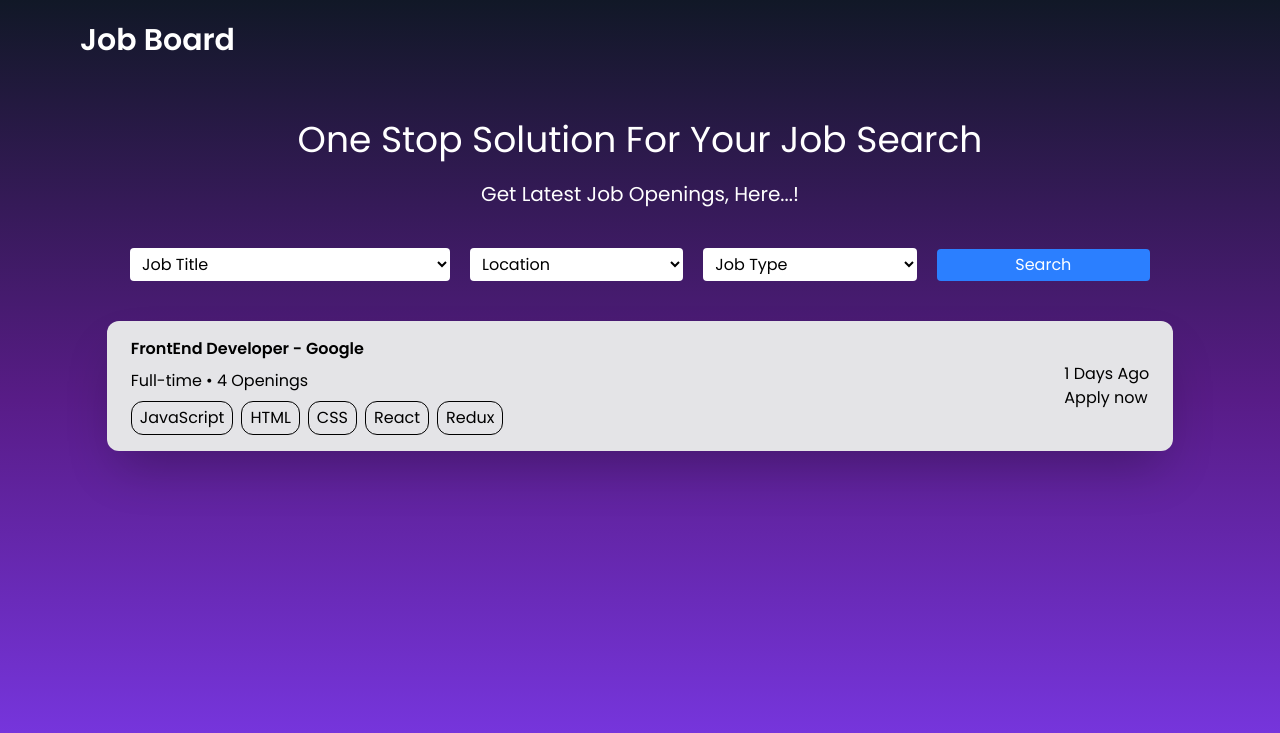
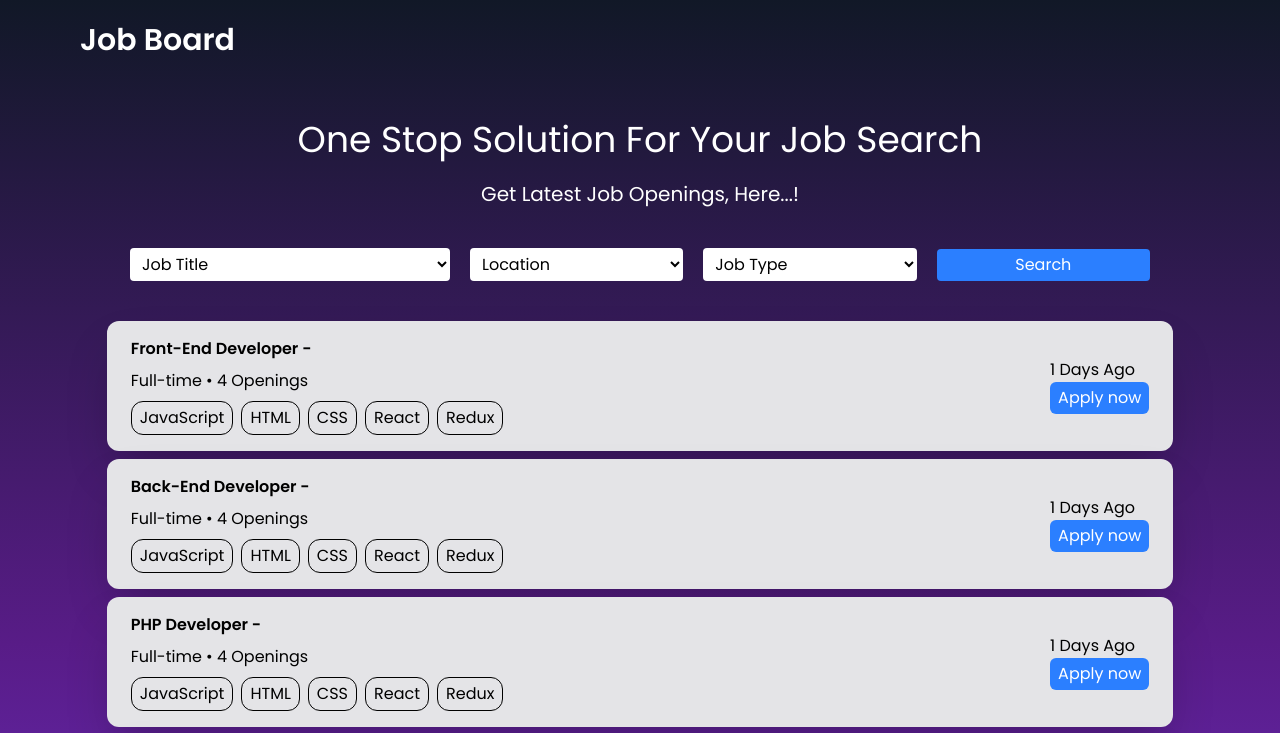
Before and after one commit to Vishal-080/React_Job_portal_project, a React (Vite) app: page / in a window 1280 px wide. Shown: the top 733 px of the page. Built offline with nearby package versions, Linux system fonts and the light colour scheme.

Commit message:
Job card

```diff
--- a/src/App.jsx
+++ b/src/App.jsx
@@ -2,6 +2,7 @@ import Header from "./components/Header";
 import JobCard from "./components/JobCard";
 import Navbar from "./components/Navbar";
 import SearchJob from "./components/SearchJob";
+import {data} from "./assets/dummyJobData.json";
 
 function App() {
 
@@ -10,7 +11,7 @@ function App() {
       <Navbar />
       <Header />
       <SearchJob />
-      <JobCard />
+      {data.map((item)=><JobCard key={item.id} jobData={item}/>)}
     </div>
   )
 }
--- a/src/components/JobCard.jsx
+++ b/src/components/JobCard.jsx
@@ -1,17 +1,18 @@
 import React from 'react';
 import dayjs from "dayjs";
 
-const JobCard = () => {
-
+const JobCard = (props) => {
   let skills = ["JavaScript", "HTML", "CSS", "React", "Redux"];
   let date1 = dayjs(Date.now());
   let diffDate = date1.diff("04-20-2025", "day");
+  console.log(props.jobData.title, "data");
+  const {title, id, company} = props.jobData;
 
   return (
     <div className='w-10/12 mx-auto my-2'>
       <div className='bg-zinc-200 px-6 py-4 rounded-xl shadow-2xl flex justify-between items-center hover:border hover:border-blue-500 hover:bg-zinc-100'>
         <div className='flex flex-col items-start gap-2'>
-          <h1 className='font-semibold'>FrontEnd Developer - Google</h1>
+          <h1 className='font-semibold'>{title} - {props.company}</h1>
           <p>Full-time &#x2022; 4 Openings</p>
           <div className='flex items-center gap-2'>
             {skills.map((item)=><p className='px-2 py-1 rounded-xl border'>{item}</p>)}
@@ -19,7 +20,7 @@ const JobCard = () => {
         </div>
         <div>
           <p>{diffDate} Days Ago</p>
-          <button>Apply now</button></div>
+          <button className='bg-blue-500 text-white rounded-md px-2 py-1 cursor-pointer'>Apply now</button></div>
       </div>
     </div>
   )
```
